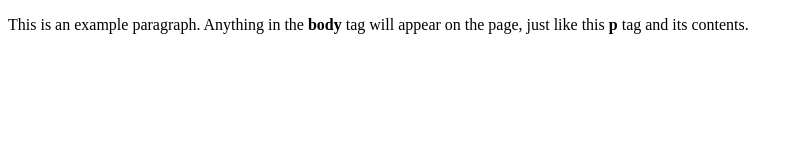
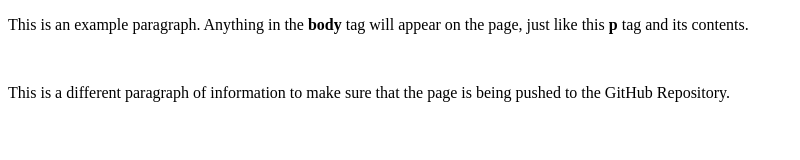
Before and after one commit to AirPro/AirPro.github.io, a plain HTML site: page index.html in a window 1280 px wide. Shown: the whole page, without its empty margins (0-800 px from the left). Drawn offline with Linux system fonts and the light colour scheme.

Commit message:
Update index.html page

```diff
--- a/index.html
+++ b/index.html
@@ -5,5 +5,7 @@
   </head>
   <body>
     <p>This is an example paragraph. Anything in the <strong>body</strong> tag will appear on the page, just like this <strong>p</strong> tag and its contents.</p>
+    <br>
+    <p>This is a different paragraph of information to make sure that the page is being pushed to the GitHub Repository.</p>
   </body>
 </html>
```
